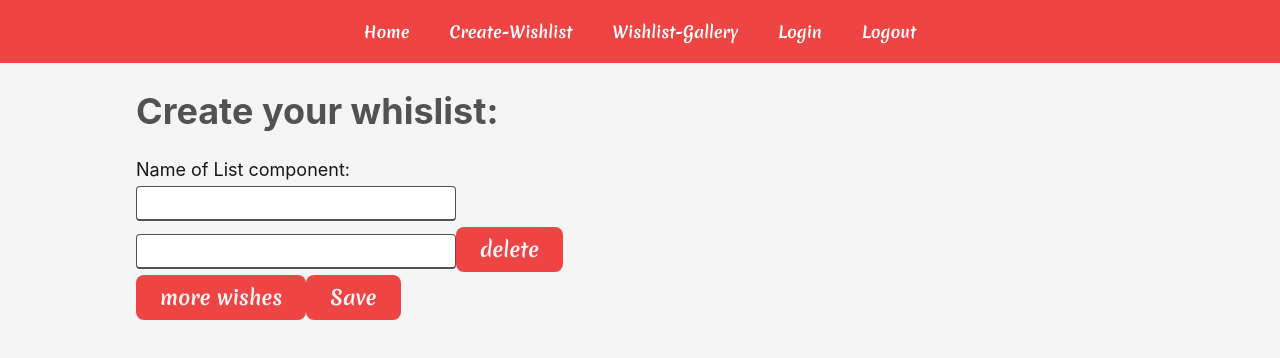
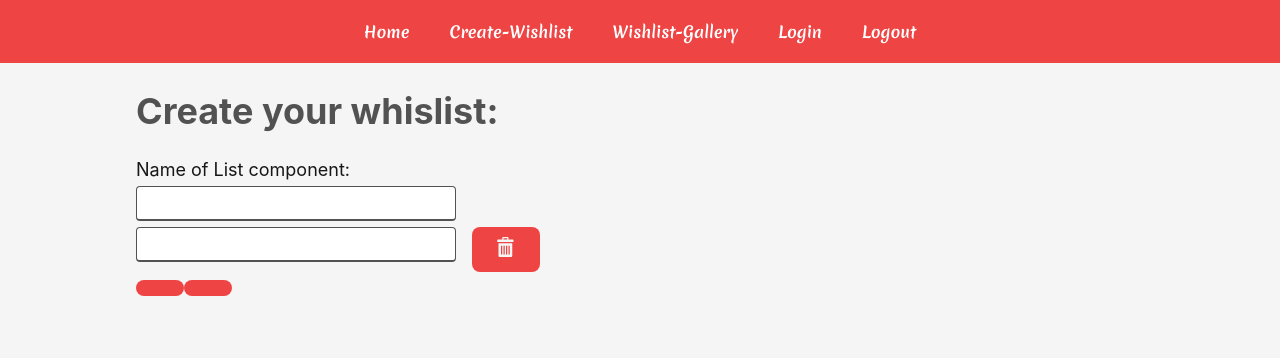
Before and after one commit to JohannaChiabotto/Wishlist, a React (Create React App) app in the folder frontend/: page /create-wishlist in a window 1280 px wide. Shown: the top 358 px of the page. Built offline with nearby package versions, Linux system fonts and the light colour scheme.

Commit message:
Install and use react icons.

```diff
--- a/frontend/package.json
+++ b/frontend/package.json
@@ -13,6 +13,7 @@
     "axios": "^1.2.2",
     "react": "^18.2.0",
     "react-dom": "^18.2.0",
+    "react-icons": "^4.7.1",
     "react-router-dom": "^6.6.1",
     "react-scripts": "5.0.1",
     "react-uuid": "^2.0.0",
--- a/frontend/src/components/button/Button.tsx
+++ b/frontend/src/components/button/Button.tsx
@@ -1,7 +1,6 @@
 import style from './Button.module.scss';
-import {HTMLAttributes} from "react";
+import React, {HTMLAttributes} from "react";
 interface ButtonProps extends HTMLAttributes<HTMLButtonElement>{
-    text: string;
     cssClasses?: string;
     onCLickHandler?: () => void;
     type?: 'submit' | 'reset' | 'button';
@@ -19,7 +18,7 @@ const Button = (props: ButtonProps) => {
 
     return (
         <button type={props.type} className={style.Button} onClick={handleClick}>
-            {props.text}
+            {props.children}
         </button>
     );
 }
--- /dev/null
+++ b/frontend/src/components/moreWishesInput/MoreWishesInput.module.scss
@@ -0,0 +1,11 @@
+@import "src/assets/style/Colors";
+@import url('https://fonts.googleapis.com/css2?family=Merienda:wght@700&display=swap');
+
+.InputWrapper {
+  margin-right: 16px;
+}
+
+.MoreWishList {
+  display: flex;
+  width: 100%;
+}
--- a/frontend/src/components/moreWishesInput/MoreWishesInput.tsx
+++ b/frontend/src/components/moreWishesInput/MoreWishesInput.tsx
@@ -1,7 +1,8 @@
 import {ChangeEventHandler} from "react";
 import Input from "../input/Input";
 import Button from "../button/Button";
-
+import {ImBin} from "react-icons/im";
+import style from './MoreWishesInput.module.scss';
 
 interface MoreWishesInputProps {
     id: string;
@@ -19,12 +20,12 @@ const MoreWishesInput = (props: MoreWishesInputProps) => {
 
 
     return (
-        <div>
-
-            <Input id={props.id} changeWishHandler={props.handleWishesChange} value={props.value}></Input>
-
-            <Button text={'delete'} type="button" onCLickHandler={removeHandler}>
-
+        <div className={style.MoreWishList}>
+            <div className={style.InputWrapper}>
+            <Input id={props.id}  changeWishHandler={props.handleWishesChange} value={props.value}></Input>
+            </div>
+            <Button type="button"  onCLickHandler={removeHandler}>
+                <ImBin></ImBin>
             </Button>
         </div>
     );
```
Also changed, not shown: 1 other file (tests, documents, lock files or other folders).
